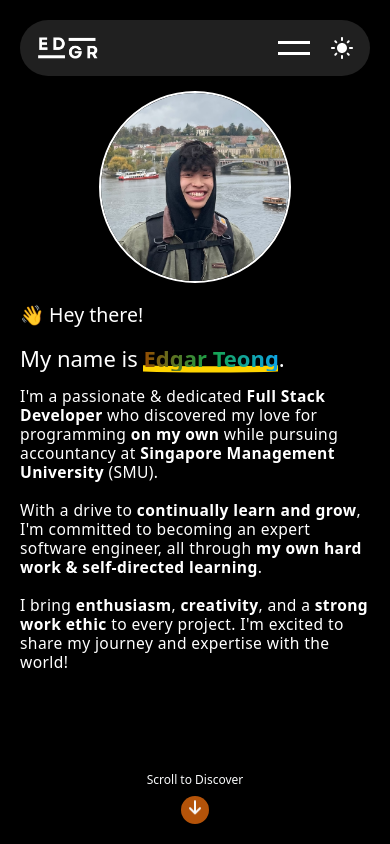
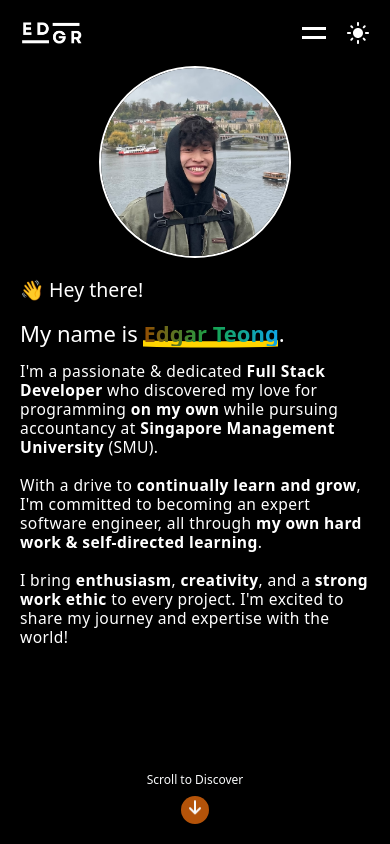
Before and after one commit to safarinexus/edgar-teong, a React (Vite) app: page / in a window 390 px wide. Shown: the top 844 px of the page. Built offline with nearby package versions, Linux system fonts and the light colour scheme.

Commit message:
overhauled mobile header

```diff
--- a/src/App.tsx
+++ b/src/App.tsx
@@ -45,7 +45,7 @@ const App = () => {
       <ScrollIndicator height={dimensions.height}/>
       <div
         id="landing"
-        className="w-full max-w-[1200px] h-svh min-h-[720px] ml-auto mr-auto pt-[75px] sm:pt-[140px] pr-5 pl-5 sm:p-24 pb-8 "
+        className="w-full max-w-[1200px] h-svh min-h-[720px] ml-auto mr-auto pt-[50px] sm:pt-[140px] pr-5 pl-5 sm:p-24 pb-8 "
       >
         <Landing />
       </div>
--- a/src/components/Header/Header.tsx
+++ b/src/components/Header/Header.tsx
@@ -46,12 +46,12 @@ const Header = ({ width }: Props) => {
     }, []);
 
     return (
-        <div id="header-container" className="fixed w-full flex flex-col items-center top-5 pl-5 pr-5 h-min z-10">
+        <div id="header-container" className="fixed w-full flex flex-col items-center backdrop-blur-sm pt-5 pb-3 sm:pt-0 sm:pb-0 sm:top-5 pl-5 pr-5 h-min z-10">
             <div
             id="header"
             className="
-                w-full max-w-[1200px] h-fit p-3 pl-4 pr-4 sm:p-4 sm:pr-6 sm:pl-6 rounded-full bg-neutral-800 dark:bg-neutral-600 bg-opacity-30
-                dark:bg-opacity-40 grid grid-rows-1 grid-cols-2 sm:grid-cols-[20%_80%] items-center z-10 relative backdrop-blur-sm
+                w-full max-w-[1200px] h-fit sm:p-4 sm:pr-6 sm:pl-6 rounded-full bg-transparent sm:bg-neutral-800 sm:dark:bg-neutral-600 sm:bg-opacity-30
+                sm:dark:bg-opacity-40 grid grid-rows-1 grid-cols-2 sm:grid-cols-[20%_80%] items-center z-10 relative
             "
             >
                 <NavHashLink to="/#top" end id="logo-link" className="inline-block w-fit">
--- a/src/components/Header/MobileDropdown/DropdownIcon.tsx
+++ b/src/components/Header/MobileDropdown/DropdownIcon.tsx
@@ -4,15 +4,15 @@ interface Props {
 //guess where i got this from
 const DropdownIcon = ({ open }: Props) => {
     return (
-        <div className="w-8 h-8 flex flex-col justify-evenly items-center">
+        <div className="size-6 flex flex-col justify-evenly items-center">
             <div
             className={`w-full h-[3px] bg-black dark:bg-white transform transition-transform duration-300 ${
-                open ? 'rotate-45 translate-y-[6px]' : ''
+                open ? 'rotate-45 translate-y-[4.5px]' : ''
             }`}
             />
             <div
             className={`w-full h-[3px] bg-black dark:bg-white transform transition-transform duration-300 ${
-                open ? '-rotate-45 -translate-y-[6px]' : ''
+                open ? '-rotate-45 -translate-y-[4.5px]' : ''
             }`}
             />
         </div>
--- a/src/components/Header/MobileDropdown/DropdownMenu.tsx
+++ b/src/components/Header/MobileDropdown/DropdownMenu.tsx
@@ -12,14 +12,14 @@ const DropdownMenu = ({ open, setOpen }: Props) => {
         nameClass = "bg-gradient-to-br from-neutral-400 to-beige\
                 dark:bg-gradient-to-br dark:from-neutral-800 dark:to-black\
                 flex flex-col transition-transform right-0\
-                rounded-tr-3xl rounded-bl-3xl w-44 h-64 pr-7 pl-7 pt-4 pb-4\
-                justify-around scale-100 absolute -bottom-[260px] origin-top"
+                rounded-3xl w-44 h-64 pr-7 pl-7 pt-4 pb-4\
+                justify-around scale-100 absolute -bottom-[270px] origin-top"
     } else {
         nameClass = "bg-gradient-to-br from-neutral-400 to-beige\
                 dark:bg-gradient-to-br dark:from-neutral-800 dark:to-black\
                 flex flex-col transition-transform right-0\
-                rounded-tr-3xl rounded-bl-3xl w-44 h-64 pr-7 pl-7 pt-4 pb-4\
-                justify-around scale-0 absolute -bottom-[260px] origin-top"
+                rounded-3xl w-44 h-64 pr-7 pl-7 pt-4 pb-4\
+                justify-around scale-0 absolute -bottom-[270px] origin-top"
     }
 
 
--- a/src/components/ScrollProgressBar.tsx
+++ b/src/components/ScrollProgressBar.tsx
@@ -25,6 +25,7 @@ const ScrollProgressBar = () => {
 
     return (
       <div
+        id="scroll-progress-bar"
         className="fixed top-0 left-0 h-1 bg-black dark:bg-white z-20"
         style={{ width: `${scrollProgress}%` }}
       />
```
